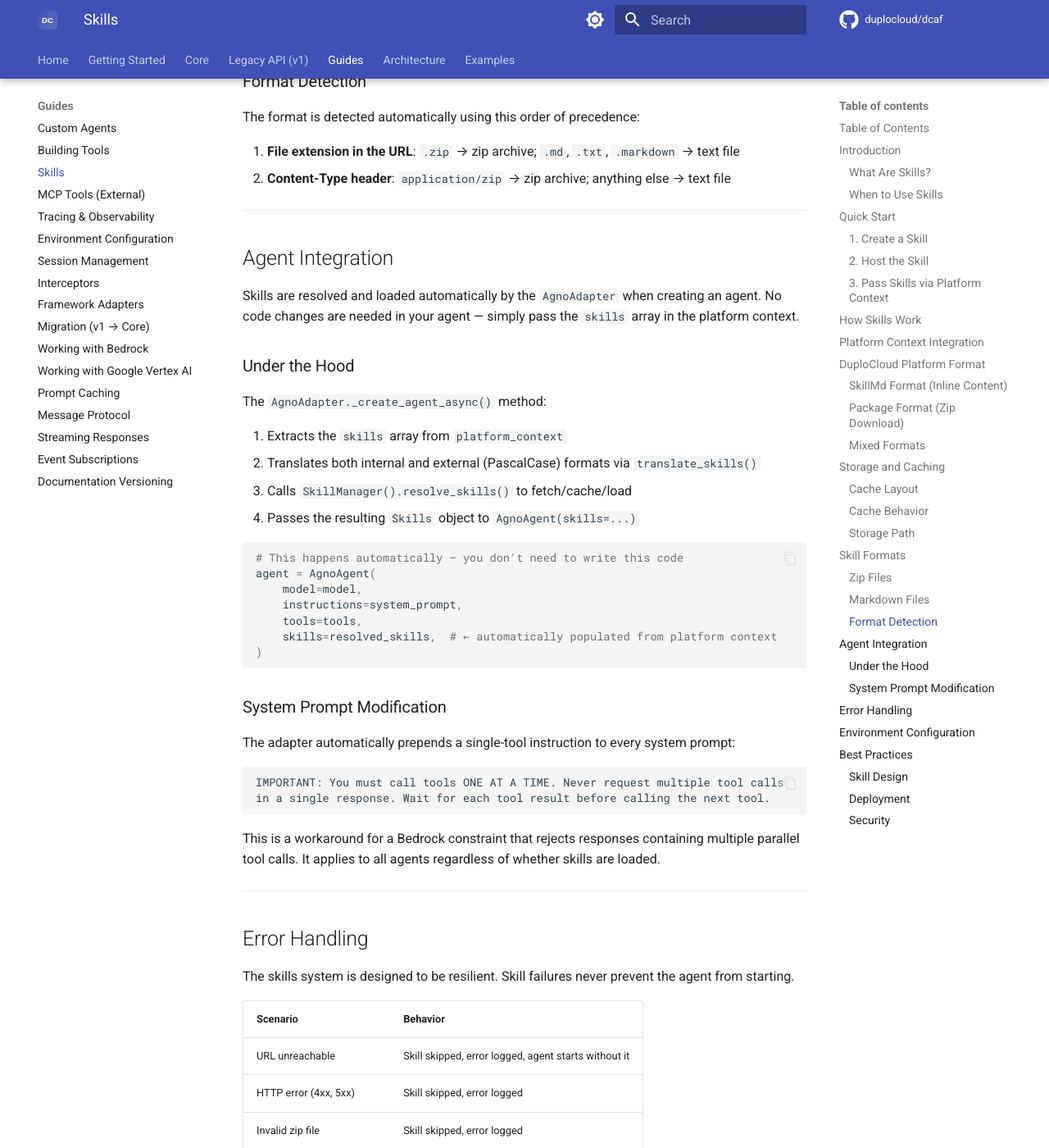
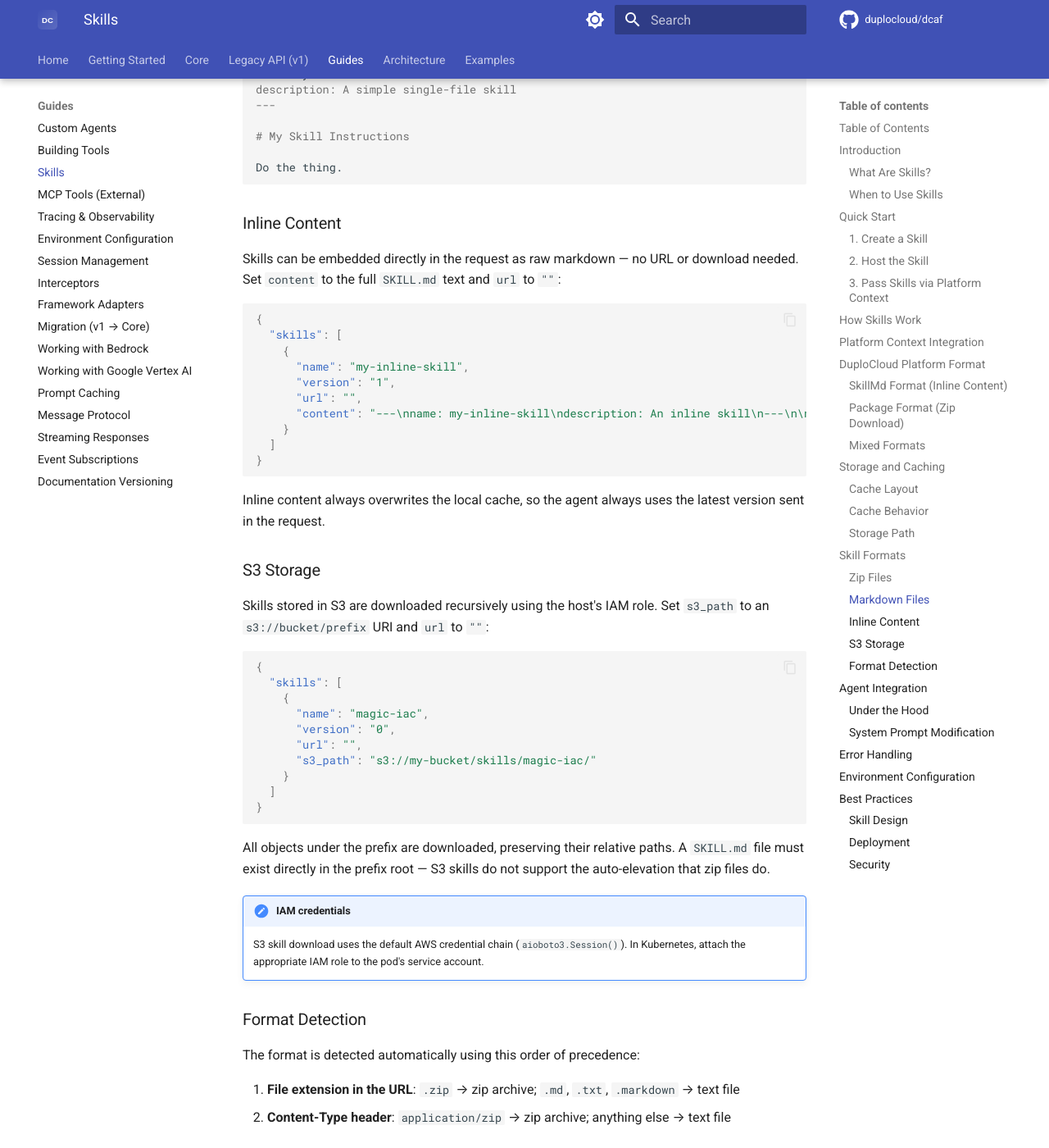
Before and after one commit to duplocloud/dcaf, an MkDocs documentation site: the page built from docs/guides/skills.md, in a window 1280 px wide and 1400 px high, scrolled down 7974 px. Shown: the whole window at 82% size. Built offline with MkDocs 1.6.1 and Material for MkDocs 9.7.7, drawn with Linux system fonts in a browser that asks for light colours; comment, search, counter and statistics services are not loaded; some of the changed text lies outside the part shown.

Commit message:
fix: address code review feedback on skills feature
- Add missing content field to SkillDefinitionSchema to prevent silent
  data loss when inline SkillMd content passes through platform context
- Replace string-prefix path traversal checks with Path.relative_to()
  in both zip extraction and S3 download to correctly handle
  case-insensitive filesystems
- Narrow broad except Exception blocks to specific types (httpx errors,
  OSError) in fetch_and_cache and cache_inline; annotate S3 block with
  noqa explaining aioboto3's varied exception types
- Document content and s3_path fields in skill definition table and add
  Inline Content and S3 Storage sections to Skill Formats guide

Co-Authored-By: Claude Sonnet 4.6 <noreply@anthropic.com>

````diff
--- a/docs/guides/skills.md
+++ b/docs/guides/skills.md
@@ -163,13 +163,15 @@ platform_context = {
 }
 ```
 
-Each skill definition has three fields:
+Each skill definition has the following fields:
 
 | Field | Type | Required | Description |
 |-------|------|----------|-------------|
 | `name` | string | Yes | Unique identifier for the skill |
 | `version` | string | Yes | Exact version string for cache lookup |
-| `url` | string | Yes | URL to fetch the skill from if not cached |
+| `url` | string | Conditional | URL to fetch the skill from if not cached. Required unless `content` or `s3_path` is set. Use `""` when using inline content or S3. |
+| `content` | string | Conditional | Inline `SKILL.md` content as a string. Used instead of fetching from `url`. Always overwrites the local cache on each request. |
+| `s3_path` | string | Conditional | S3 URI (`s3://bucket/prefix`) for skills stored in S3. Used instead of `url`. Requires IAM credentials on the host. |
 
 You can pass multiple skills — the agent will load all of them.
 
@@ -330,6 +332,47 @@ description: A simple single-file skill
 Do the thing.
 ```
 
+### Inline Content
+
+Skills can be embedded directly in the request as raw markdown — no URL or download needed. Set `content` to the full `SKILL.md` text and `url` to `""`:
+
+```json
+{
+  "skills": [
+    {
+      "name": "my-inline-skill",
+      "version": "1",
+      "url": "",
+      "content": "---\nname: my-inline-skill\ndescription: An inline skill\n---\n\n# Instructions\n\nDo the thing."
+    }
+  ]
+}
+```
+
+Inline content always overwrites the local cache, so the agent always uses the latest version sent in the request.
+
+### S3 Storage
+
+Skills stored in S3 are downloaded recursively using the host's IAM role. Set `s3_path` to an `s3://bucket/prefix` URI and `url` to `""`:
+
+```json
+{
+  "skills": [
+    {
+      "name": "magic-iac",
+      "version": "0",
+      "url": "",
+      "s3_path": "s3://my-bucket/skills/magic-iac/"
+    }
+  ]
+}
+```
+
+All objects under the prefix are downloaded, preserving their relative paths. A `SKILL.md` file must exist directly in the prefix root — S3 skills do not support the auto-elevation that zip files do.
+
+!!! note "IAM credentials"
+    S3 skill download uses the default AWS credential chain (`aioboto3.Session()`). In Kubernetes, attach the appropriate IAM role to the pod's service account.
+
 ### Format Detection
 
 The format is detected automatically using this order of precedence:
````
Also changed, not shown: 2 other files.
